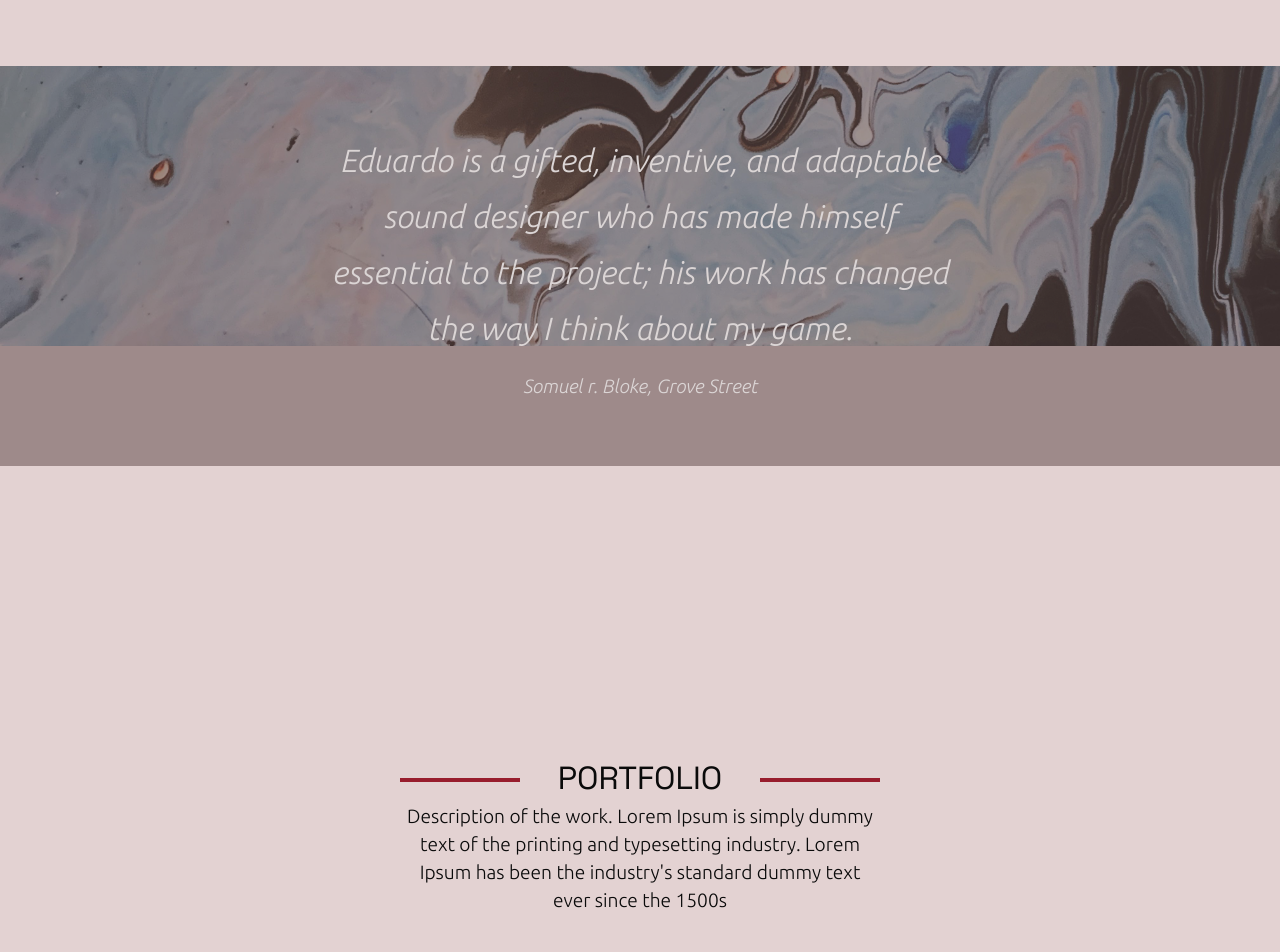
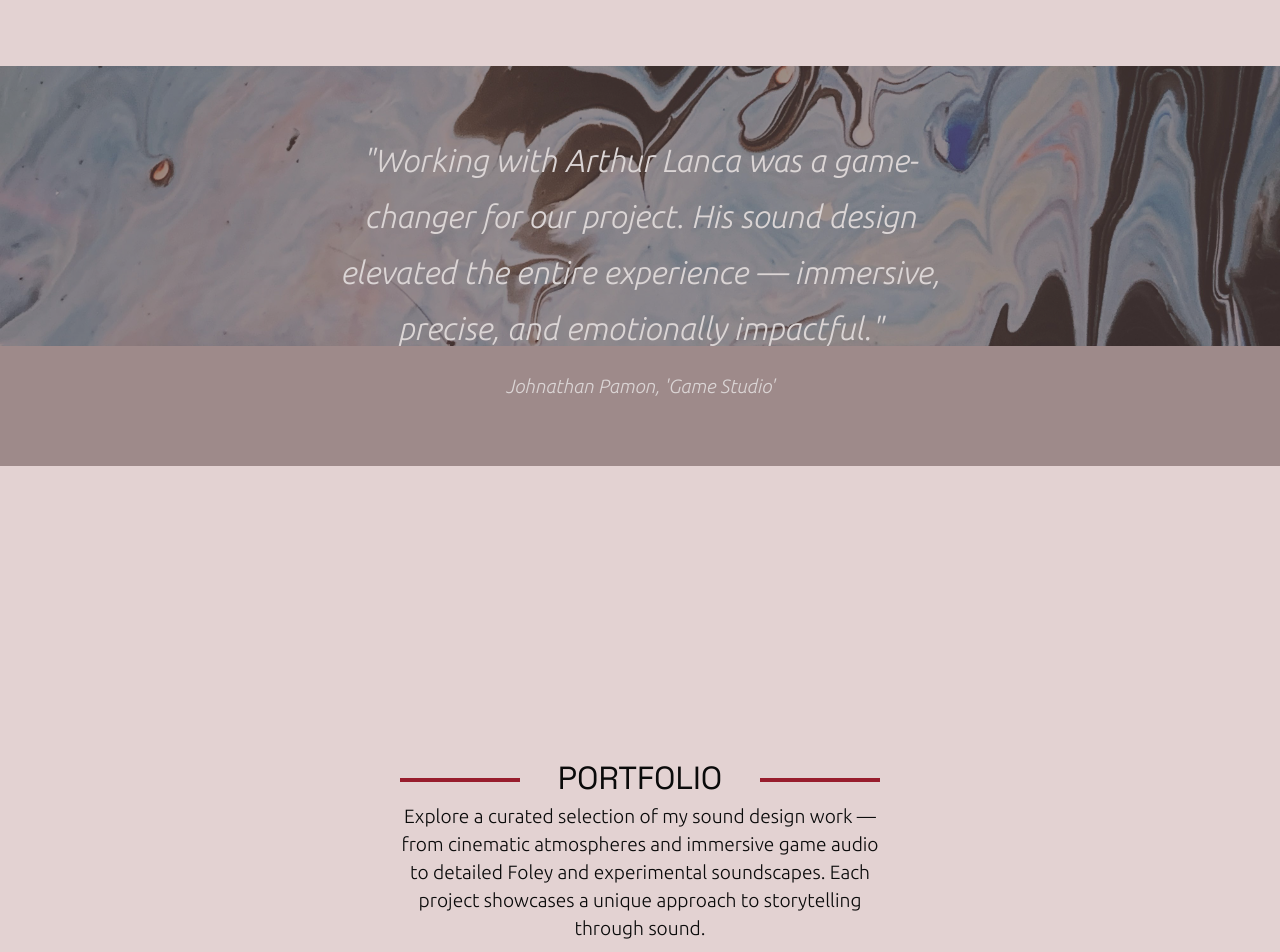
Before and after one commit to RuslanSisonyuk/MindlessPortfolio, a Next.js app: page / in a window 1280 px wide. Shown: the part 1980-2932 px from the top of the page. Built offline with nearby package versions, Linux system fonts and the light colour scheme; no server answers.

Commit message:
Description changes

```diff
--- a/src/App.tsx
+++ b/src/App.tsx
@@ -29,7 +29,8 @@ function App() {
         <div id="portfolio" className='flex flex-col justify-center self-center w-full max-w-[90%] md:max-w-[90%] lg:max-w-[75%] xl:max-w-[60%] gap-[4rem] mb-[0rem] '>
           <section className='flex flex-col justify-center self-center'>
             <p className='font-title m-0 text-[1.4rem] md:text-[1.6rem] lg:text-[2rem] reels-title relative'>PORTFOLIO</p>
-            <p className='text-[1rem]/7 md:text-[1.2rem]/7 font-light max-w-[30rem]'>Description of the work. Lorem Ipsum is simply dummy text of the printing and typesetting industry. Lorem Ipsum has been the industry's standard dummy text ever since the 1500s</p>
+            <p className='text-[1rem]/7 md:text-[1.2rem]/7 font-light max-w-[30rem]'>
+            Explore a curated selection of my sound design work — from cinematic atmospheres and immersive game audio to detailed Foley and experimental soundscapes. Each project showcases a unique approach to storytelling through sound.</p>
           </section>
           <section className='flex flex-row justify-center content-center w-full m-0 p-0 pb-[4rem] bg-bg-background rounded-t-[4px] inset-shadow-bottom'>
             <LocalMusicGridComponent></LocalMusicGridComponent>
@@ -83,9 +84,9 @@ const Testimonial = () => {
       />
       <div className='flex flex-col self-center max-w-[80%] lg:max-w-[50%]'>
         <p className='text-light-text font-thin italic text-[1.6rem]/7 lg:text-[2rem]/14 '>
-          Eduardo is a gifted, inventive, and adaptable sound designer who has made himself essential to the project; his work has changed the way I think about my game.
+        "Working with Arthur Lanca was a game-changer for our project. His sound design elevated the entire experience — immersive, precise, and emotionally impactful."
         </p>
-        <p className='text-light-text text-[1rem] md:text-[1.2rem] font-thin mt-4 italic'>Somuel r. Bloke, Grove Street</p>
+        <p className='text-light-text text-[1rem] md:text-[1.2rem] font-thin mt-4 italic'>Johnathan Pamon, 'Game Studio'</p>
       </div>
     </section>
   );
--- a/src/components/ui/Footer.tsx
+++ b/src/components/ui/Footer.tsx
@@ -20,7 +20,7 @@ export default function Footer(props: FooterProps){
 
                 <div className='flex flex-col text-left gap-[2rem] text-[1rem]/6 w-full md:max-w-[50%] pt-[1.6rem]'>
                     <p>
-                    I love getting involved and helping other developers create new and exciting games.<br/> So lets have a chat and see how I can help you and your team achieve your creative vision and more!
+                    I'm always eager to be involved with creating memorable and exciting experiences.<br/> So lets have a chat and see how I can help you and your team achieve your creative vision and more!
                     </p>
 
                     <p>Email: I.am.Mindless@gmail.com</p>
```
